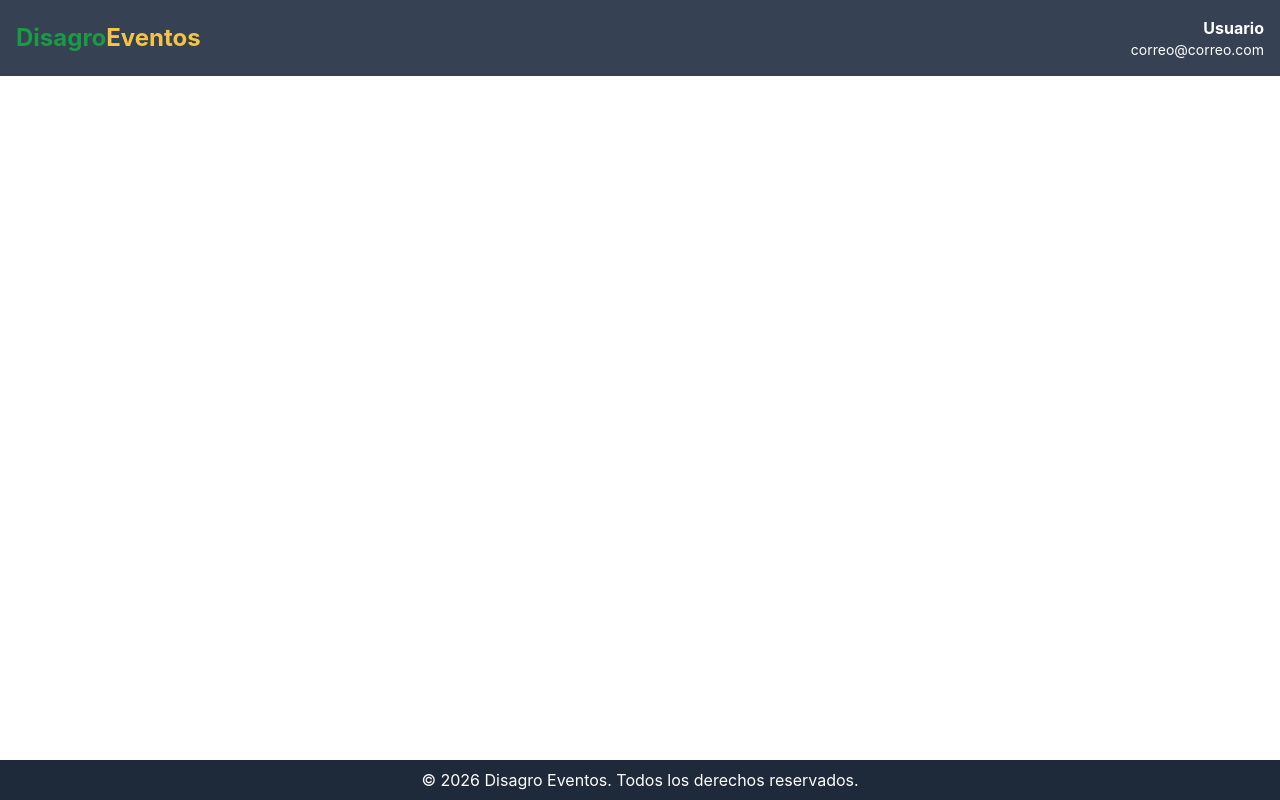
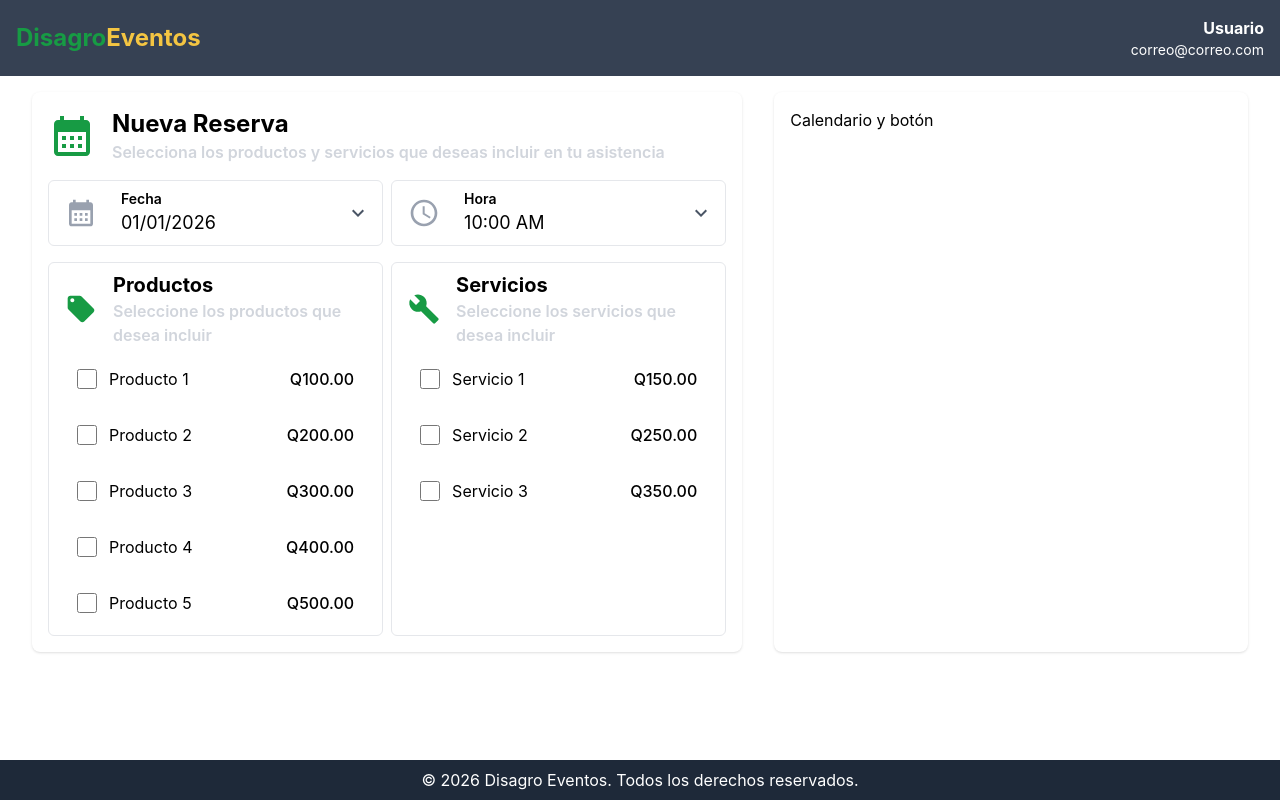
Before and after one commit to RACF3008/agrofest, a React (Vite) app in the folder client/: page /reservas/crear in a window 1280 px wide. Built offline with nearby package versions, Linux system fonts and the light colour scheme.

Commit message:
feat(ui): se agrega la seccion formulario de reserva

```diff
--- /dev/null
+++ b/client/src/features/productosServicios/ListaProductosServicios.tsx
@@ -0,0 +1,47 @@
+import { useState } from "react";
+import SeleccionProductosServicios from "./SeleccionProductosServicios";
+
+interface ProductoServicio {
+  id: number;
+  nombre: string;
+  precio: number;
+}
+
+interface ListaProductosServiciosProps {
+  Icon: React.ElementType;
+  title: string;
+  subtitle: string;
+  data: ProductoServicio[];
+}
+
+const ListaProductosServicios = ({
+  Icon,
+  title,
+  subtitle,
+  data,
+}: ListaProductosServiciosProps) => {
+  const [itemsSeleccionados, setItemsSeleccionados] = useState<
+    ProductoServicio[]
+  >([]);
+  return (
+    <div className="flex flex-col px-4 py-2 border border-gray-200 rounded-md">
+      {/* ENCABEZADO */}
+      <div className="flex items-center mb-2">
+        <Icon className="text-secondary mr-4" sx={{ fontSize: "2rem" }} />
+        <div>
+          <h3 className="text-xl font-bold">{title}</h3>
+          <p className="text-md font-semibold text-gray-300">{subtitle}</p>
+        </div>
+      </div>
+
+      {/* LISTA DE PRODUCTOS O SERVICIOS */}
+      <SeleccionProductosServicios
+        items={data}
+        itemsSeleccionados={itemsSeleccionados}
+        onChange={setItemsSeleccionados}
+      />
+    </div>
+  );
+};
+
+export default ListaProductosServicios;
--- /dev/null
+++ b/client/src/features/productosServicios/SeleccionProductosServicios.tsx
@@ -0,0 +1,69 @@
+interface ProductoServicio {
+  id: number;
+  nombre: string;
+  precio: number;
+}
+
+interface SeleccionProductosServiciosProps {
+  items: ProductoServicio[];
+  itemsSeleccionados: ProductoServicio[];
+  onChange: (items: ProductoServicio[]) => void;
+}
+
+const SeleccionProductosServicios = ({
+  items,
+  itemsSeleccionados,
+  onChange,
+}: SeleccionProductosServiciosProps) => {
+  // Manejo del cambio de selección
+  const handleChange = (item: ProductoServicio) => {
+    // Se verifica si el item ya estaba seleccionado
+    const yaSeleccionado = itemsSeleccionados.some(
+      (itemSeleccionado) => itemSeleccionado.id === item.id,
+    );
+
+    // Se elimina si ya está seleccionado
+    if (yaSeleccionado) {
+      onChange(
+        itemsSeleccionados.filter(
+          (itemSeleccionado) => itemSeleccionado.id !== item.id,
+        ),
+      );
+      // Se agrega el nuevo item a la lista
+    } else {
+      onChange([...itemsSeleccionados, item]);
+    }
+  };
+
+  return (
+    <div className="space-y-2">
+      {items.map((item) => (
+        // CONTENEDOR INDIVIDUAL
+        <label
+          key={item.id}
+          className="flex items-center justify-between p-3 rounded-lg
+                     hover:bg-gray-50 cursor-pointer"
+        >
+          <div className="flex items-center gap-3">
+            {/* CHECKBOX */}
+            <input
+              type="checkbox"
+              checked={itemsSeleccionados.some(
+                (itemSeleccionado) => itemSeleccionado.id === item.id,
+              )}
+              // se envía el item presionado
+              onChange={() => handleChange(item)}
+              className="w-5 h-5 accent-[#179B44]"
+            />
+
+            <span>{item.nombre}</span>
+          </div>
+
+          <span className="font-medium">Q{item.precio.toFixed(2)}</span>
+        </label>
+      ))}
+    </div>
+  );
+};
+
+export default SeleccionProductosServicios;
--- a/client/src/features/reservas/CrearReserva.tsx
+++ b/client/src/features/reservas/CrearReserva.tsx
@@ -1,5 +1,17 @@
+import FormularioReserva from "./FormularioReserva";
+
 const CrearReserva = () => {
-  return <div></div>;
+  return (
+    <div className="flex gap-8 px-8 py-4 ">
+      {/* FORMULARIO DE RESERVA */}
+      <FormularioReserva />
+
+      {/* RESUMEN */}
+      <div className="w-2/5 bg-white rounded-lg shadow-sm p-4">
+        Calendario y botón
+      </div>
+    </div>
+  );
 };
 
 export default CrearReserva;
--- /dev/null
+++ b/client/src/features/reservas/FormularioReserva.tsx
@@ -0,0 +1,91 @@
+import { useState } from "react";
+import CalendarMonthIcon from "@mui/icons-material/CalendarMonth";
+import AccessTimeIcon from "@mui/icons-material/AccessTime";
+import BuildIcon from "@mui/icons-material/Build";
+import LocalOfferIcon from "@mui/icons-material/LocalOffer";
+
+import Dropdown from "../../ui/Dropdown";
+import ListaProductosServicios from "../productosServicios/ListaProductosServicios";
+
+const calendario = ["01/01/2026", "02/01/2026", "03/01/2026", "04/01/2026"];
+const horarios = ["10:00 AM", "11:00 AM", "12:00 PM", "13:00 PM"];
+
+const productos = [
+  { id: 1, nombre: "Producto 1", precio: 100 },
+  { id: 2, nombre: "Producto 2", precio: 200 },
+  { id: 3, nombre: "Producto 3", precio: 300 },
+  { id: 4, nombre: "Producto 4", precio: 400 },
+  { id: 5, nombre: "Producto 5", precio: 500 },
+];
+
+const servicios = [
+  { id: 1, nombre: "Servicio 1", precio: 150 },
+  { id: 2, nombre: "Servicio 2", precio: 250 },
+  { id: 3, nombre: "Servicio 3", precio: 350 },
+];
+
+const FormularioReserva = () => {
+  const [fecha, setFecha] = useState("01/01/2026");
+  const [hora, setHora] = useState("10:00 AM");
+
+  return (
+    <div className="w-3/5 flex flex-col bg-white rounded-lg shadow-sm p-4">
+      {/* TÍTULO Y SUBTÍTULO */}
+      <div className="flex items-center mb-4">
+        <CalendarMonthIcon
+          className="text-secondary mr-4"
+          sx={{ fontSize: "3rem" }}
+        />
+        <div>
+          <h2 className="text-2xl font-bold">Nueva Reserva</h2>
+          <p className="text-md font-semibold text-gray-300">
+            Selecciona los productos y servicios que deseas incluir en tu
+            asistencia
+          </p>
+        </div>
+      </div>
+
+      {/* SELECCION DE FECHA Y HORA */}
+      <div className="grid grid-cols-2 gap-2">
+        {/* FECHA */}
+        <Dropdown
+          Icon={CalendarMonthIcon}
+          label="Fecha"
+          data={calendario}
+          value={fecha}
+          onChange={setFecha}
+        />
+
+        {/* HORA */}
+        <Dropdown
+          Icon={AccessTimeIcon}
+          label="Hora"
+          data={horarios}
+          value={hora}
+          onChange={setHora}
+        />
+      </div>
+
+      {/* SELECCION DE PRODUCTOS Y SERVICIOS */}
+      <div className="grid grid-cols-2 gap-2 mt-4">
+        {/* PRODUCTOS */}
+        <ListaProductosServicios
+          Icon={LocalOfferIcon}
+          title="Productos"
+          subtitle="Seleccione los productos que desea incluir"
+          data={productos}
+        />
+
+        {/* SERVICIOS */}
+        <ListaProductosServicios
+          Icon={BuildIcon}
+          title="Servicios"
+          subtitle="Seleccione los servicios que desea incluir"
+          data={servicios}
+        />
+      </div>
+    </div>
+  );
+};
+
+export default FormularioReserva;
--- /dev/null
+++ b/client/src/ui/Dropdown.tsx
@@ -0,0 +1,44 @@
+import KeyboardArrowDownIcon from "@mui/icons-material/KeyboardArrowDown";
+
+interface DropdownProps {
+  Icon: React.ElementType;
+  label: string;
+  data: string[];
+  value: string;
+  onChange: (value: string) => void;
+}
+
+const Dropdown = ({ Icon, label, data, value, onChange }: DropdownProps) => {
+  return (
+    <div className="relative flex items-center px-4 py-2 border border-gray-200 rounded-md">
+      {/* CONTENIDO VISUAL */}
+      <div className="flex items-center gap-2 pointer-events-none">
+        <Icon className="text-gray-400 mr-4" sx={{ fontSize: "2rem" }} />
+
+        <div className="flex flex-col">
+          <span className="font-semibold text-sm">{label}</span>
+
+          <span className="text-lg">{value}</span>
+        </div>
+      </div>
+
+      {/* FLECHA */}
+      <KeyboardArrowDownIcon className="absolute right-3 text-gray-600 pointer-events-none" />
+
+      {/* SELECT INVISIBLE */}
+      <select
+        value={value}
+        onChange={(e) => onChange(e.target.value)}
+        className="absolute inset-0 w-full h-full opacity-0 cursor-pointer"
+      >
+        {data.map((item) => (
+          <option key={item} value={item}>
+            {item}
+          </option>
+        ))}
+      </select>
+    </div>
+  );
+};
+
+export default Dropdown;
--- /dev/null
+++ b/client/src/ui/InputText.tsx
@@ -0,0 +1,14 @@
+interface InputTextProps {
+  tag: string;
+  placeholder: string;
+}
+
+const Input = ({ placeholder }: InputTextProps) => {
+  return (
+    <div>
+      <input type="text" placeholder={placeholder}></input>
+    </div>
+  );
+};
+
+export default Input;
```
Also changed, not shown: client/src/ui/Input.tsx (deleted).
